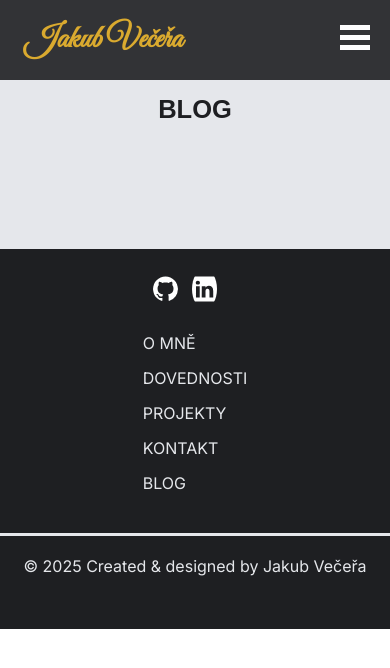
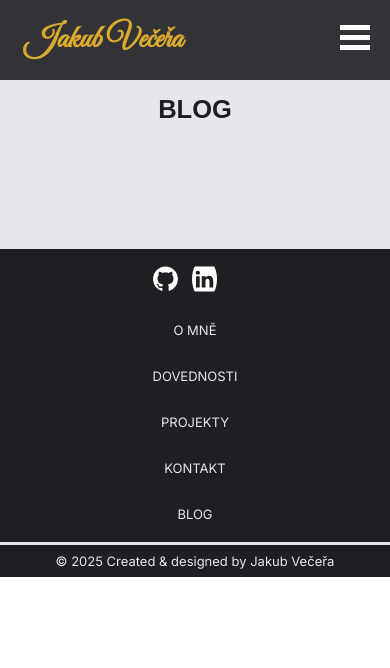
Before and after one commit to Jakub-coding99/portfolio-web, a Python web app: template templates/blog.html in a window 390 px wide. Shown: the top 668 px of the page. Run offline with Jinja, Linux system fonts and the light colour scheme; the template is opened without the code that fills it, so the values that code supplies are empty.

Commit message:
small change of footer for mobile design

```diff
--- a/static/style.css
+++ b/static/style.css
@@ -1579,7 +1579,6 @@ footer {
     justify-content: center;
     background-color: var(--bg-color-1);
     color: var(--bg-color-2);
-
     width: 80vw;
     flex-direction: column;
 
@@ -1603,17 +1602,21 @@ footer {
 
     height: 40px;
     border-radius: 50%;
-    margin: 20px 20px;
-
-}
-
-
-.footer-a {
+    margin: 20px 20px ;
+
+}
+
+
+.footer-a ul{
     display: flex;
     flex-direction: row;
     justify-content: center;
     text-transform: uppercase;
 
+}
+
+.footer-a ul li {
+   list-style:none;
 }
 
 .footer-a a {
@@ -1623,7 +1626,6 @@ footer {
 
 
 }
-
 
 
 footer  ul a {
@@ -2176,22 +2178,37 @@ textarea {
 }
 
 
-
+.footer-divider {
+    margin: 0;
+    padding: 0;
+}
 
 
 footer {
-    height: 45vh;
-    padding: 10px 0 ;
+    height: 40vh;
+    padding:  0 ;
+    font-size: 15px;
 }
 
 
 .my-footer {
     padding: 0;
-}
-
-
-.footer-a ul a {
+    margin: 0;
+    height: 100%;
+
+
+}
+
+.footer-a a {
+    margin: 7px;
+   }
+
+
+
+.footer-a ul  {
     display: block;
+
+
 }
 
 .footer-icons svg {
@@ -2204,7 +2221,7 @@ footer {
 }
 
 .footer-icons {
-    margin-top: 10px;
+    margin-top: 0px;
     margin-right: 20px;
 
 
@@ -2216,10 +2233,24 @@ footer {
     flex-direction: column;
     align-items: center;
     margin: 5px ;
-
-
-}
-
+    justify-content: center;
+
+
+
+}
+
+.footer-a ul li{
+    display: flex;
+    justify-content: center;
+}
+
+.footer-2part {
+    height: 15%
+}
+.author {
+   margin: 0;
+    padding: 10px 0 ;
+}
 
 
 }
@@ -2498,8 +2529,38 @@ footer {
 
     }
 
-
-
-
-
-}
+    footer {
+        max-height: 80vh;
+        height: 100%;
+        font-size: 13px;
+    }
+
+    .footer-icons {
+        padding-top: 10px;
+    }
+
+
+    .footer-divider {
+        margin:  0 ;
+    }
+
+    .arrow {
+        bottom: 40px;
+    }
+
+   .author {
+    padding: 0 ;
+    margin: 8px 0 ;
+   }
+
+   .footer-2part {
+    height: 10%;
+   }
+
+   .footer-a a {
+    margin: 10px 0 ;
+    padding: 5px;
+   }
+
+
+}
--- a/templates/footer.html
+++ b/templates/footer.html
@@ -23,11 +23,11 @@
 
     <div class="footer-a">
         <ul>
-            <a href="/#about">O mně</a>
-            <a href="/#skills">Dovednosti</a>
-            <a href="/#projects">Projekty</a>
-            <a href="/#contact">Kontakt</a>
-            <a href="{{url_for('blog')}}">Blog</a>
+            <li><a href="/#about">O mně</a></li>
+            <li><a href="/#skills">Dovednosti</a></li>
+            <li><a href="/#projects">Projekty</a></li>
+            <li><a href="/#contact">Kontakt</a></li>
+            <li><a href="{{url_for('blog')}}">Blog</a></li>
 
 
 
```
